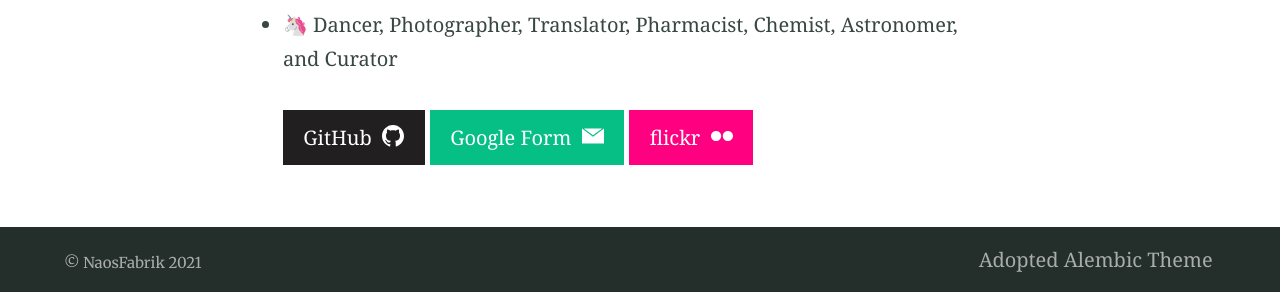
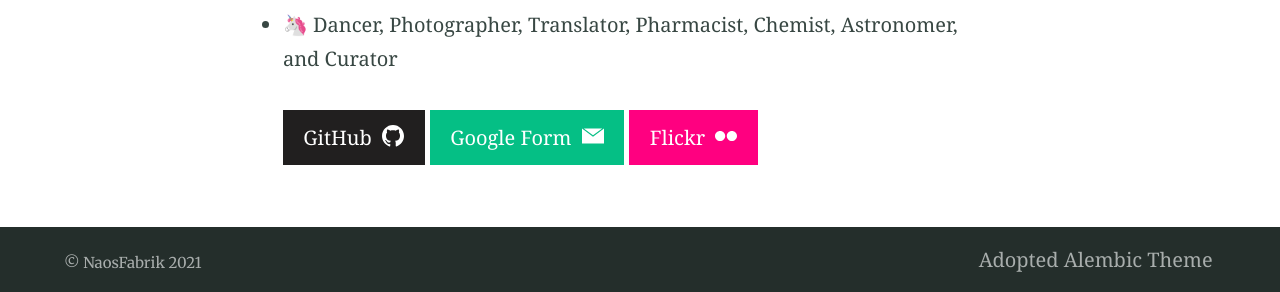
Before and after one commit to NaosFabrik/NaosFabrik.github.io, a Jekyll site: the page built from index.md, in a window 1280 px wide. Shown: the part 1015-1307 px from the top of the page. Built offline with Jekyll 4.4.1, drawn with Linux system fonts in a browser that asks for light colours.

Commit message:
Update index.md

```diff
--- a/index.md
+++ b/index.md
@@ -15,4 +15,4 @@ I'm a software engineer with creative and multi-lingual backgrounds who especial
 Fun Fact: Transition of My Future Dreams
 - 🦄 Dancer, Photographer, Translator, Pharmacist, Chemist, Astronomer, and Curator
 
-{% include button.html text="GitHub" icon="github" link="https://github.com/NaosFabrik" color="#211F1F" %}{% include button.html text="Google Form" icon="email" link="https://forms.gle/eNTHtCFPUnCRYaMWA" %}{% include button.html text="flickr" icon="flickr" link="" color="#FF0080" %}
+{% include button.html text="GitHub" icon="github" link="https://github.com/NaosFabrik" color="#211F1F" %}{% include button.html text="Google Form" icon="email" link="https://forms.gle/eNTHtCFPUnCRYaMWA" %}{% include button.html text="Flickr" icon="flickr" link="" color="#FF0080" %}
```
